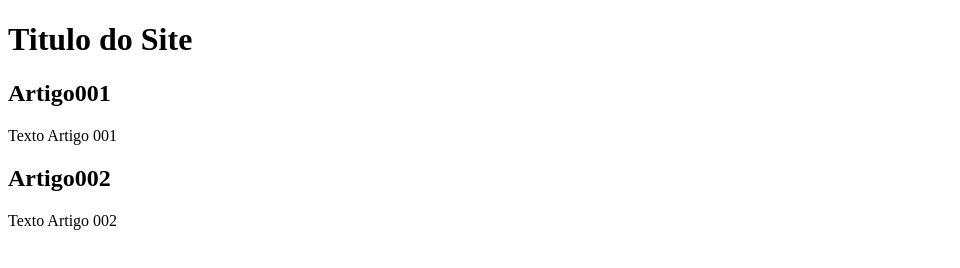
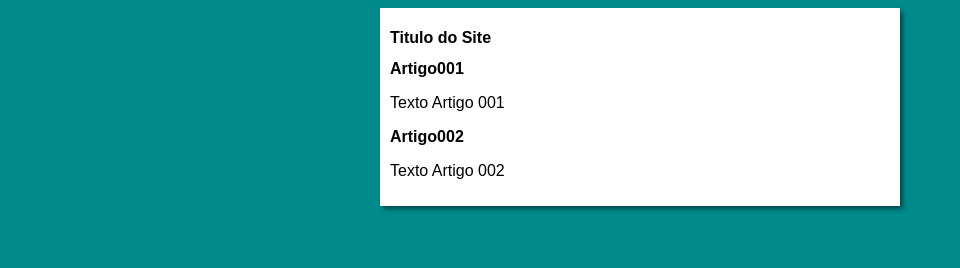
Before and after one commit to Savio-Nascimento/Projeto-Site, a plain HTML site: page index.html in a window 1280 px wide. Shown: the whole page, without its empty margins (0-960 px from the left). Drawn offline with Linux system fonts and the light colour scheme.

Commit message:
Stardet Design

```diff
--- /dev/null
+++ b/estilos/style.css
@@ -0,0 +1,14 @@
+*{
+    font-family: Arial, Helvetica, sans-serif;
+    font-size: 16px;
+}
+body{
+    background-color: darkcyan;
+}
+main{
+    background-color: white;
+    width: 500px;
+    margin: auto;
+    padding: 10px;
+    box-shadow: 3px 3px 5px rgba(0, 0, 0, 0.473);
+}
--- a/index.html
+++ b/index.html
@@ -4,6 +4,7 @@
     <meta charset="UTF-8">
     <meta name="viewport" content="width=device-width, initial-scale=1.0">
     <title>Titulo do site</title>
+    <link rel="stylesheet" href="estilos/style.css">
 </head>
 <body>
     <main>
```
